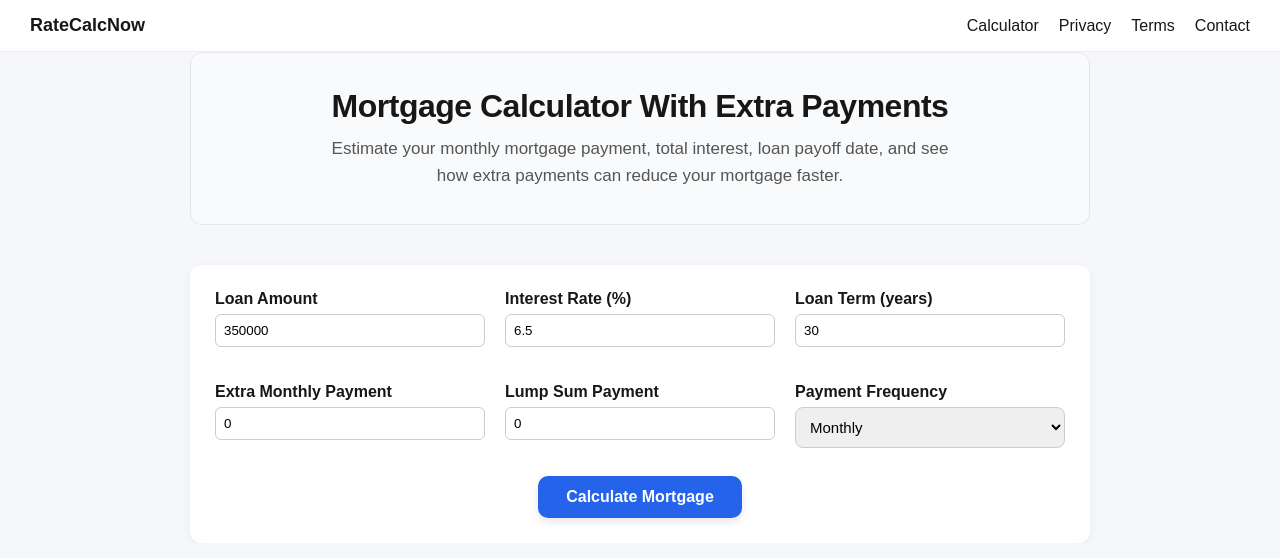
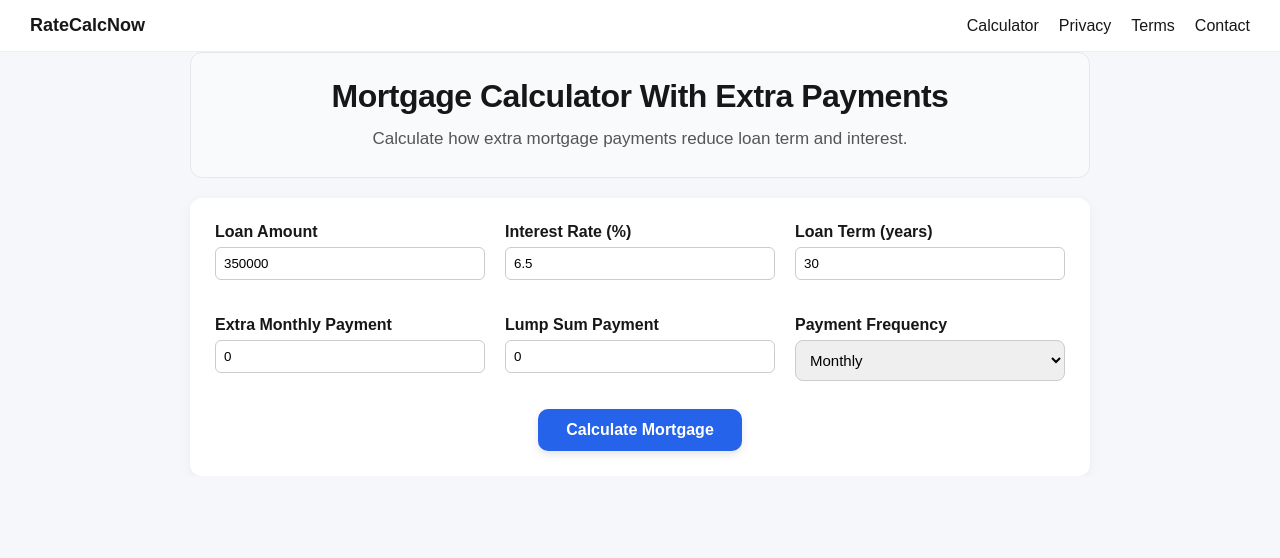
Before and after one commit to TitanCodi/mortgage-calculator, a Next.js app: page / in a window 1280 px wide. Shown: the top 558 px of the page. Built offline with nearby package versions, Linux system fonts and the light colour scheme.

Commit message:
Add live calculator updates

```diff
--- a/components/calculator/MainCalculator.tsx
+++ b/components/calculator/MainCalculator.tsx
@@ -46,8 +46,8 @@ return(
 <section
 style={{
 textAlign:"center",
-marginBottom:"40px",
-padding:"35px",
+marginBottom:"20px",
+padding:"25px",
 background:"#f8fafc",
 borderRadius:"12px",
 border:"1px solid #e5e7eb",
@@ -57,7 +57,7 @@ marginRight:"auto"
 }}
 >
 
-<h2
+<h1
 style={{
 fontSize:"32px",
 marginBottom:"10px",
@@ -66,7 +66,7 @@ letterSpacing:"-0.5px"
 }}
 >
 Mortgage Calculator With Extra Payments
-</h2>
+</h1>
 
 <p
 style={{
@@ -77,9 +77,7 @@ margin:"0 auto",
 lineHeight:"1.6"
 }}
 >
-Estimate your monthly mortgage payment, total interest,
-loan payoff date, and see how extra payments can reduce
-your mortgage faster.
+Calculate how extra mortgage payments reduce loan term and interest.
 </p>
 
 </section>
```
